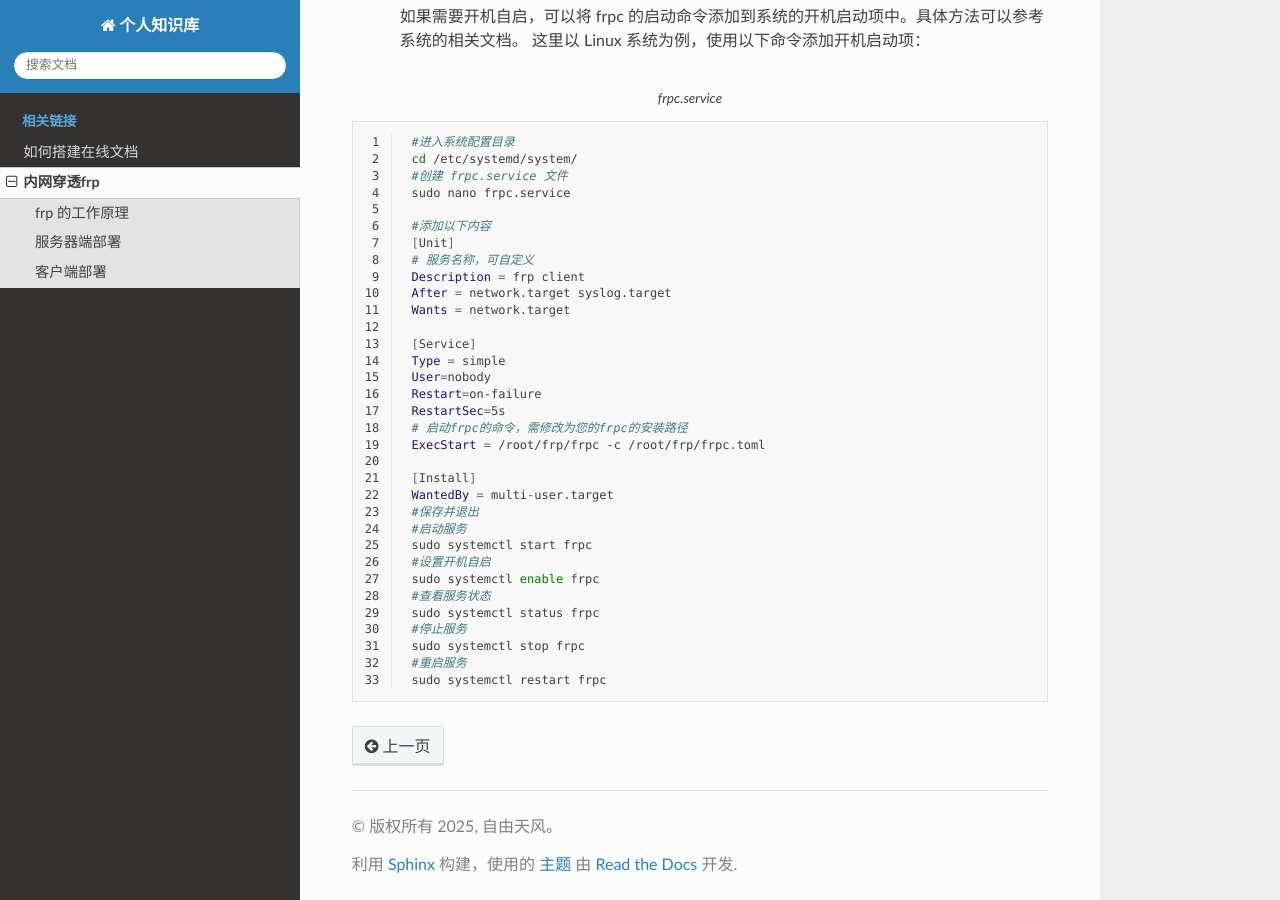
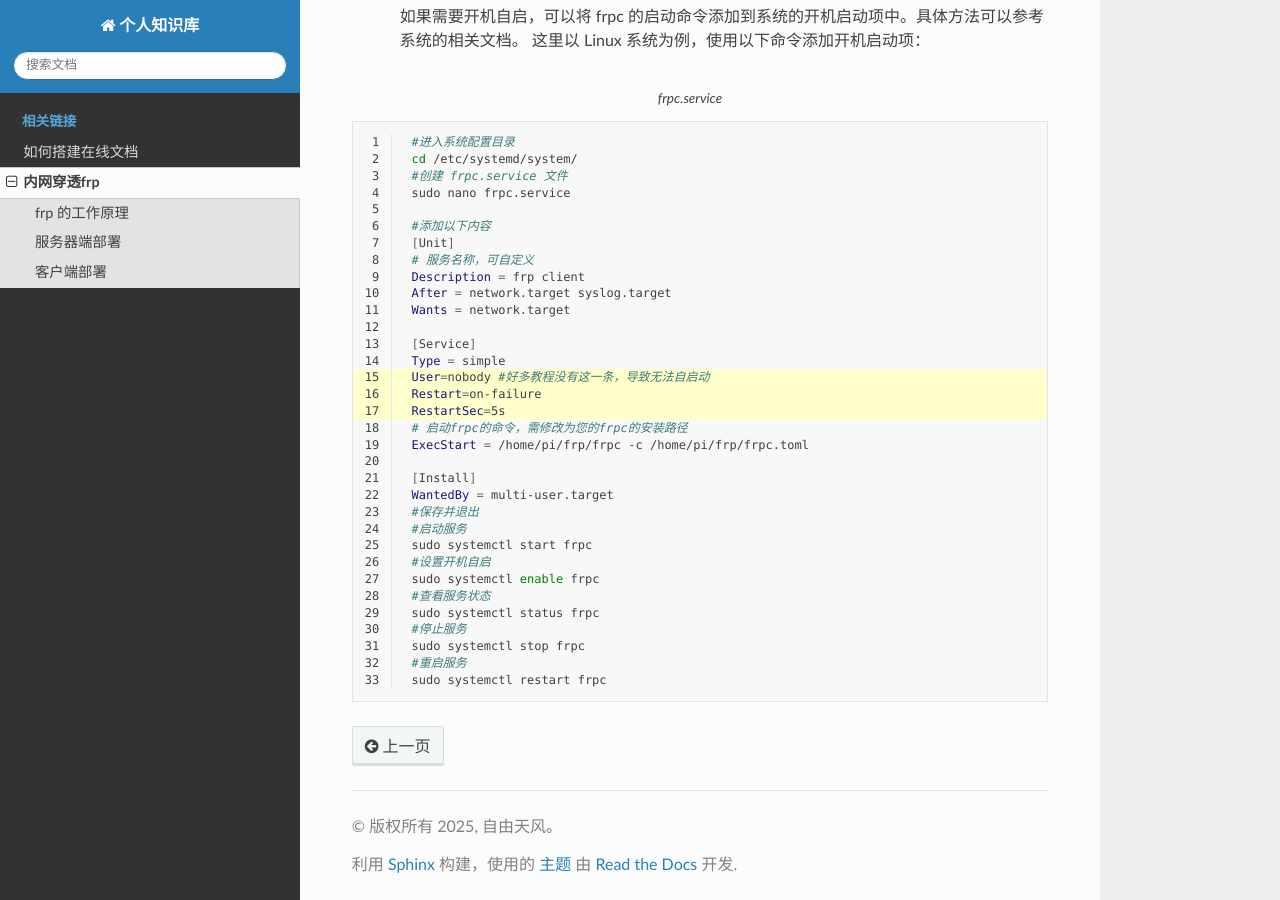
Before and after one commit to qiwanwan/online-documents, a Sphinx documentation site: the page built from source/how_to_use_frp.rst, in a window 1280 px wide and 900 px high, scrolled down 4398 px. Built offline with Sphinx 7.4.7 and the Read the Docs theme 3.1.0, drawn with Linux system fonts in a browser that asks for light colours.

Commit message:
update sphinx

```diff
--- a/source/how_to_use_frp.rst
+++ b/source/how_to_use_frp.rst
@@ -95,7 +96,7 @@
 
     [Service]
     Type = simple
-    User = root
+    User = root      #好多教程没有这一条，导致无法自启动
     # 启动frps的命令，需修改为您的frps的安装路径
     ExecStart = /root/frp/frps -c /root/frp/frps.toml
 
@@ -217,11 +219,11 @@
 
     [Service]
     Type = simple
-    User=nobody
+    User=nobody #好多教程没有这一条，导致无法自启动
     Restart=on-failure
     RestartSec=5s
     # 启动frpc的命令，需修改为您的frpc的安装路径
-    ExecStart = /root/frp/frpc -c /root/frp/frpc.toml
+    ExecStart = /home/pi/frp/frpc -c /home/pi/frp/frpc.toml
 
     [Install]
     WantedBy = multi-user.target
```
Also changed, not shown: other parts of source/how_to_use_frp.rst (+2 -0 lines).
